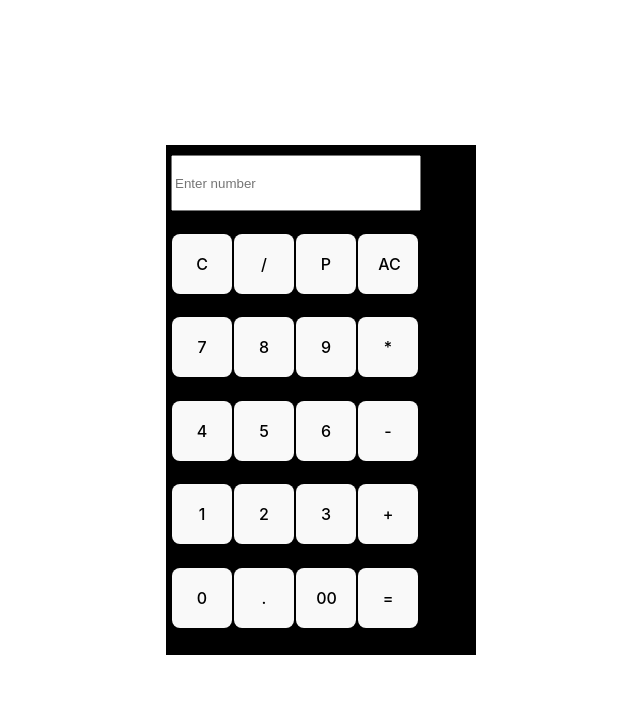
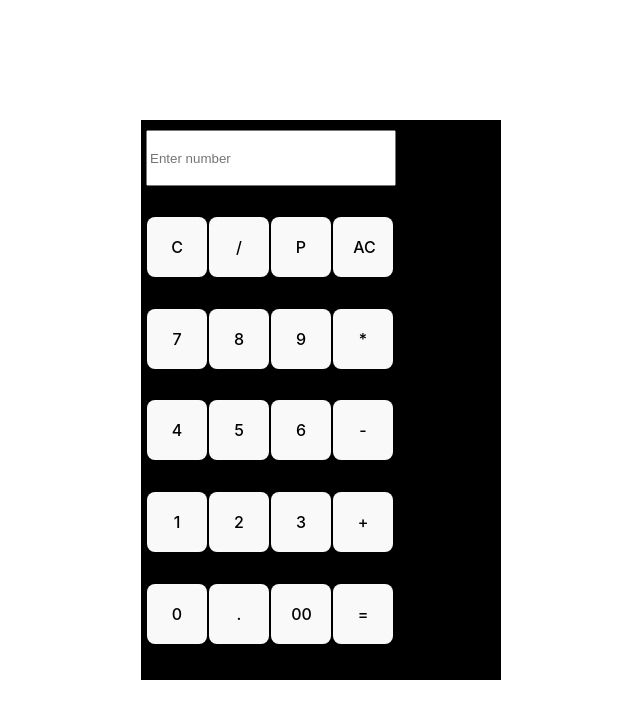
Before and after one commit to Harsh093-k/Calculator, a React (Vite) app: page / in a window 1280 px wide. Shown: the top 718 px of the page, without its empty margins (319-959 px from the left). Built offline with nearby package versions, Linux system fonts and the light colour scheme.

Commit message:
Update Calculator.css

```diff
--- a/src/Calculator.css
+++ b/src/Calculator.css
@@ -1,6 +1,6 @@
 .outter{
-    height: 500px;
-    width: 300px;
+    height: 550px;
+    width: 350px;
     background-color: black;
     border: 5px solid black;
     text-align: center;
```
